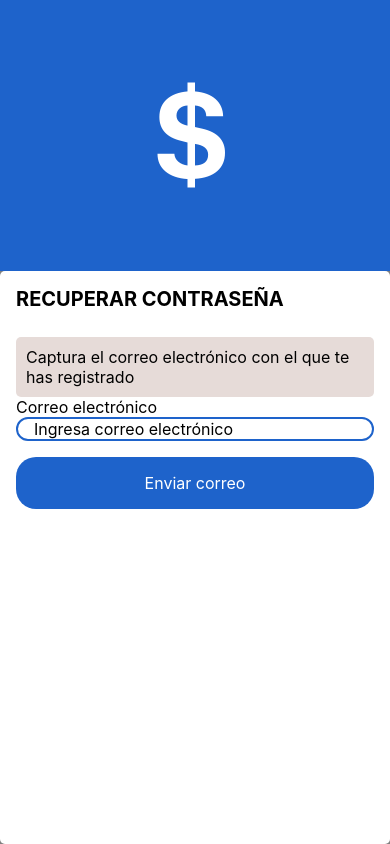
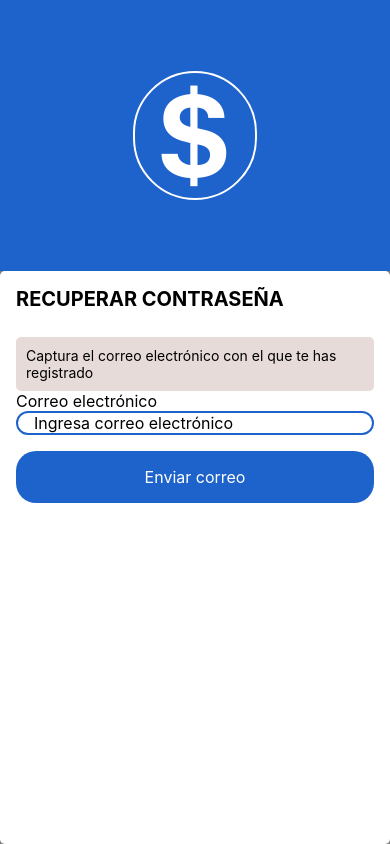
Before and after one commit to shelkanife/react-native-navegacion, a React Native app: screen /ForgotPassword in a window 390 px wide. Built offline with nearby package versions, Linux system fonts and the light colour scheme.

Commit message:
se añadio formgroup

```diff
--- a/SignScreens/ForgotPassword.js
+++ b/SignScreens/ForgotPassword.js
@@ -1,16 +1,9 @@
 import React from 'react';
 import {ScrollView,Text,View,TextInput,TouchableOpacity} from 'react-native'
 import Ionicons from 'react-native-vector-icons/Ionicons';
+import FormGroup from './FormGroup';
 import { styles } from './styles';
 
-const Item = ({nameField,placeholder}) =>{
-    return (
-        <View>
-            <Text style={styles.label}>{nameField}</Text>
-            <TextInput style={styles.txtInput} placeholder={placeholder} keyboardType='email-address' />
-        </View>
-    )
-}
 const ForgotPassword = ({navigation}) => {
     return(
         <View style={styles.mainContainer}>
@@ -21,7 +14,7 @@ const ForgotPassword = ({navigation}) => {
                 <View style={styles.form}>
                     <Text style={styles.title}>Recuperar contraseña</Text>
                     <Text style={{...styles.label,backgroundColor:"#e6dbd8",marginTop:16,borderRadius:5,padding:10}}>Captura el correo electrónico con el que te has registrado</Text>
-                    <Item nameField='Correo electrónico' placeholder='Ingresa correo electrónico'/>
+                    <FormGroup nameField='Correo electrónico' placeholder='Ingresa correo electrónico'/>
                     <TouchableOpacity style={styles.btn}>
                         <Text style={{color:"#ffffff",fontSize:16}}>Enviar correo</Text>
                     </TouchableOpacity>
--- /dev/null
+++ b/SignScreens/FormGroup.js
@@ -0,0 +1,14 @@
+import React from 'react';
+import {Text,View,TextInput} from 'react-native'
+import { itemStyles } from './styles';
+
+const FormGroup = ({nameField,placeholder}) =>{
+    return (
+        <View>
+            <Text style={itemStyles.label}>{nameField}</Text>
+            <TextInput style={itemStyles.txtInput} placeholder={placeholder} keyboardType='email-address' />
+        </View>
+    )
+}
+
+export default FormGroup
--- a/SignScreens/SignUp.js
+++ b/SignScreens/SignUp.js
@@ -1,16 +1,9 @@
 import React from 'react';
 import {ScrollView,Text,View,TextInput,TouchableOpacity} from 'react-native'
 import Ionicons from 'react-native-vector-icons/Ionicons';
+import FormGroup from './FormGroup';
 import { styles } from './styles';
 
-const Item = ({nameField,placeholder}) =>{
-    return (
-        <View>
-            <Text style={styles.label}>{nameField}</Text>
-            <TextInput style={styles.txtInput} placeholder={placeholder} keyboardType='email-address' />
-        </View>
-    )
-}
 
 const SignUp=()=>{
     return(
@@ -21,9 +14,9 @@ const SignUp=()=>{
                 </View>
                 <View style={styles.form}>
                     <Text style={styles.title}>Registrate</Text>
-                    <Item nameField='Nombre' placeholder='Ingresa nombre'/>
-                    <Item nameField='Correo electrónico' placeholder='Ingresa correo electrónico' />
-                    <Item nameField='Contraseña' placeholder='Ingresa contraseña' />
+                    <FormGroup nameField='Nombre' placeholder='Ingresa nombre'/>
+                    <FormGroup nameField='Correo electrónico' placeholder='Ingresa correo electrónico' />
+                    <FormGroup nameField='Contraseña' placeholder='Ingresa contraseña' />
                     <TouchableOpacity style={styles.btn}>
                         <Text style={{color:"#ffffff",fontSize:16}}>Crear cuenta</Text>
                     </TouchableOpacity>
--- a/SignScreens/SingIn.js
+++ b/SignScreens/SingIn.js
@@ -5,29 +5,23 @@ import Ionicons from 'react-native-vector-icons/Ionicons';
 import Contenedor from '../barraNavegacion/contenedor';
 import ForgotPassword from './ForgotPassword';
 import SignUp from './SignUp';
+import FormGroup from './FormGroup'
 import { styles } from './styles';
 
 const Stack = createNativeStackNavigator()
 
-const Item = ({nameField,placeholder}) =>{
-    return (
-        <View>
-            <Text style={styles.label}>{nameField}</Text>
-            <TextInput style={styles.txtInput} placeholder={placeholder} keyboardType='email-address' />
-        </View>
-    )
-}
+
 const SignIn = ({navigation}) => {
     return(
         <View style={styles.mainContainer}>
             <ScrollView contentContainerStyle={{flex:1}}>
                 <View style={styles.iconView}>
-                    <Ionicons style={styles.icon}  name='logo-usd'/>
+                    <Ionicons style={styles.icon} name='logo-usd'/>
                 </View>
                 <View style={styles.form}>
                     <Text style={styles.title}>Iniciar Sesión</Text>
-                    <Item nameField='Correo electrónico' placeholder='Ingresa correo electrónico'/>
-                    <Item nameField='Contraseña' placeholder='Ingresa contraseña'/>
+                    <FormGroup nameField='Correo electrónico' placeholder='Ingresa correo electrónico'/>
+                    <FormGroup nameField='Contraseña' placeholder='Ingresa contraseña'/>
                     <TouchableOpacity
                         style={styles.btn}
                         onPress={()=>navigation.navigate('Contenedor')}>
--- a/SignScreens/styles.js
+++ b/SignScreens/styles.js
@@ -1,6 +1,6 @@
 import {StyleSheet} from 'react-native'
 
-export const styles=StyleSheet.create({
+const styles=StyleSheet.create({
     mainContainer:{
         flex:1,
         backgroundColor:"gray"
@@ -14,8 +14,13 @@ export const styles=StyleSheet.create({
         backgroundColor:'#1E63CB',
     },
     icon:{
+        borderWidth:2,
+        borderColor:"#ffffff",
+        textAlign: 'center',
         color:'#ffffff',
-        fontSize:120,
+        fontSize:115,
+        paddingLeft:5,
+        borderRadius:100
     },
     title:{
         color:'black',
@@ -30,16 +35,6 @@ export const styles=StyleSheet.create({
         flexDirection:'column',
         borderRadius:5,
         padding:16
-    },
-    txtInput:{
-        borderWidth:2,
-        borderColor:'#1E63CB',
-        fontSize:16,
-        paddingHorizontal:16,
-        borderRadius:16
-    },
-    label:{
-        fontSize:16
     },
     forgot:{
         marginTop:16,
@@ -60,3 +55,20 @@ export const styles=StyleSheet.create({
         backgroundColor:'#ffffff'
     }
 })
+
+const itemStyles={
+    txtInput:{
+        borderWidth:2,
+        borderColor:'#1E63CB',
+        fontSize:16,
+        paddingHorizontal:16,
+        borderRadius:16
+    },
+    label:{
+        fontSize:16
+    }
+}
+export  {
+    styles,
+    itemStyles
+}
```
Also changed, not shown: SignScreens/Item.js (deleted, +0 -13 lines).
